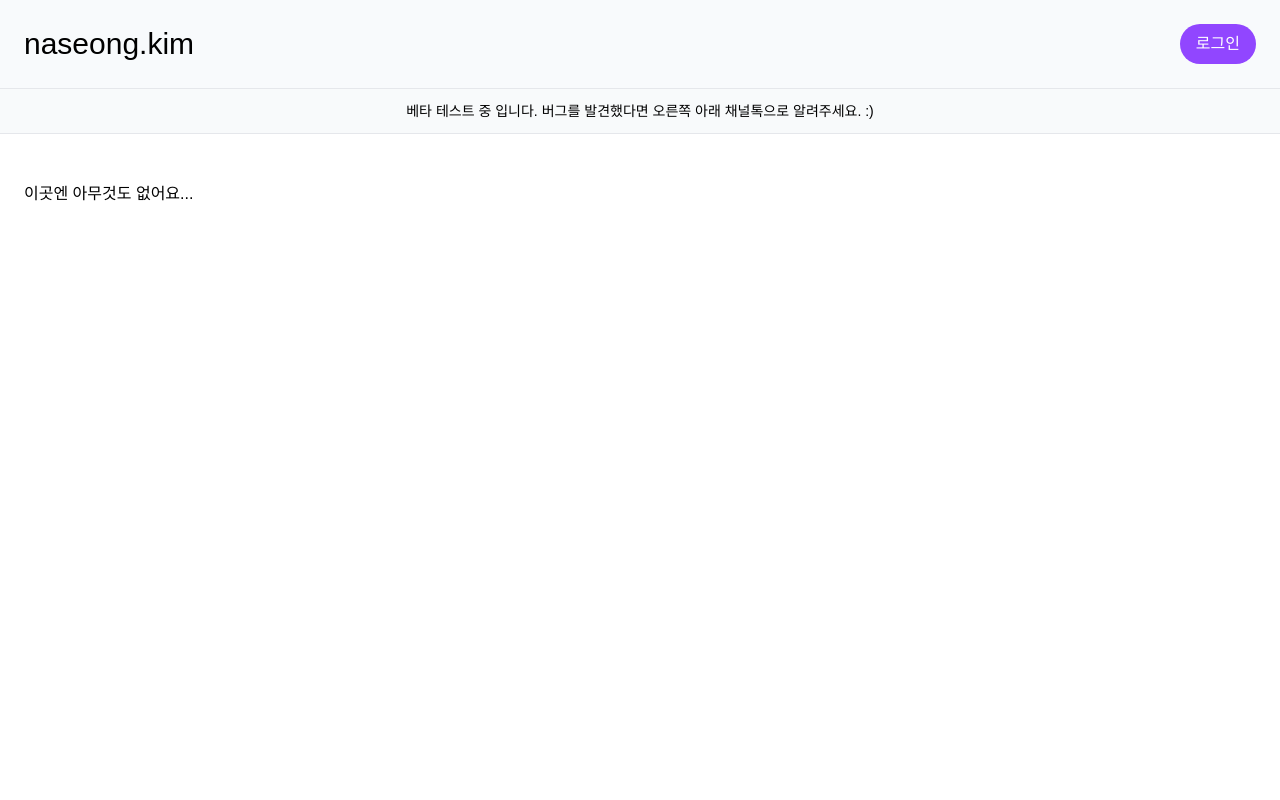
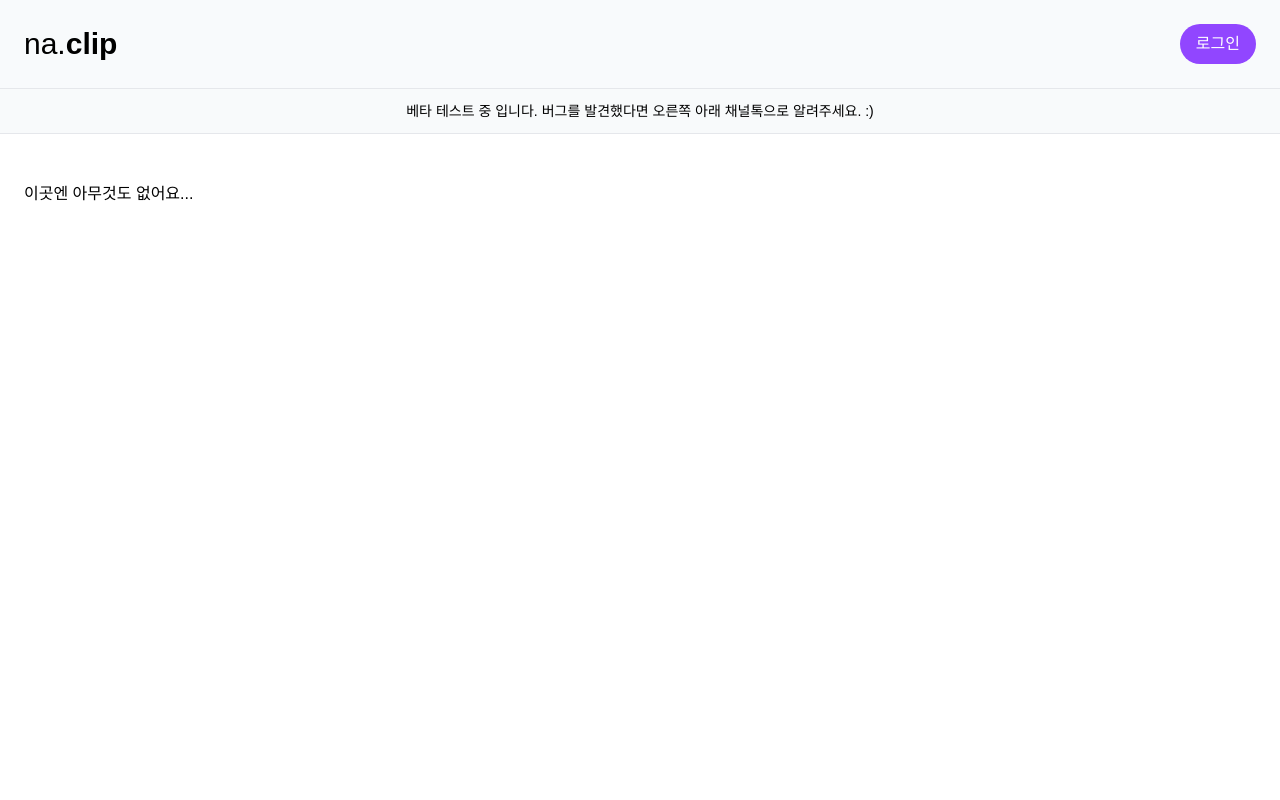
Before and after one commit to asteriskyg/clip.naseong.kim, a Vue app: page /upload in a window 1280 px wide. Shown: the top 800 px of the page. Built offline with nearby package versions, Linux system fonts and the light colour scheme; no server answers; a web font is replaced by a local one.

Commit message:
chore: 타이틀 변경

```diff
--- a/src/components/layouts/HeaderLayout.vue
+++ b/src/components/layouts/HeaderLayout.vue
@@ -7,9 +7,9 @@
         <div class="flex items-center gap-4">
           <a
             href="/"
-            class="flex text-3xl"
+            class="text-3xl"
           >
-            <div>naseong.kim</div>
+            na.<b>clip</b>
           </a>
           <button
             v-if="streamInfo"
```
